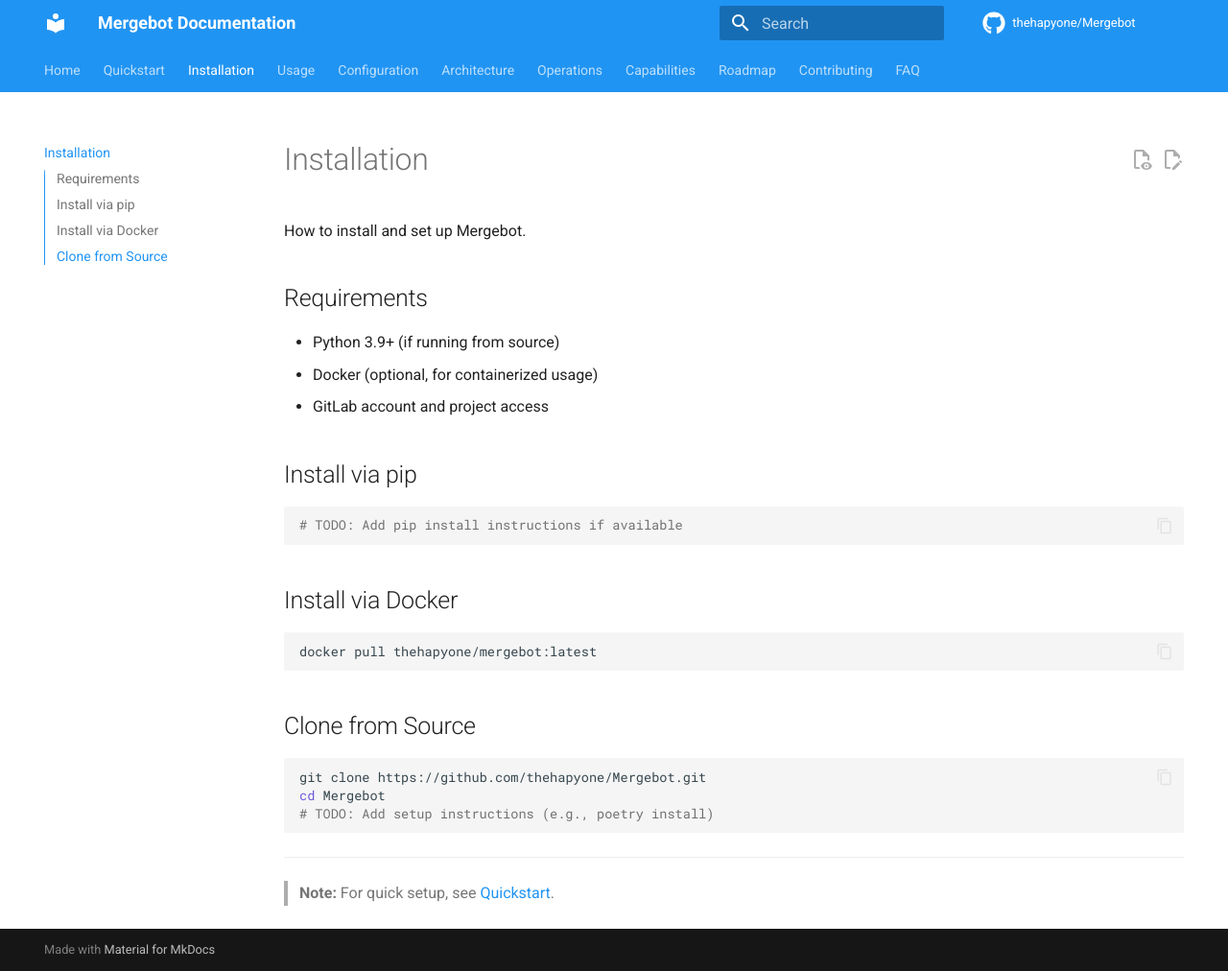
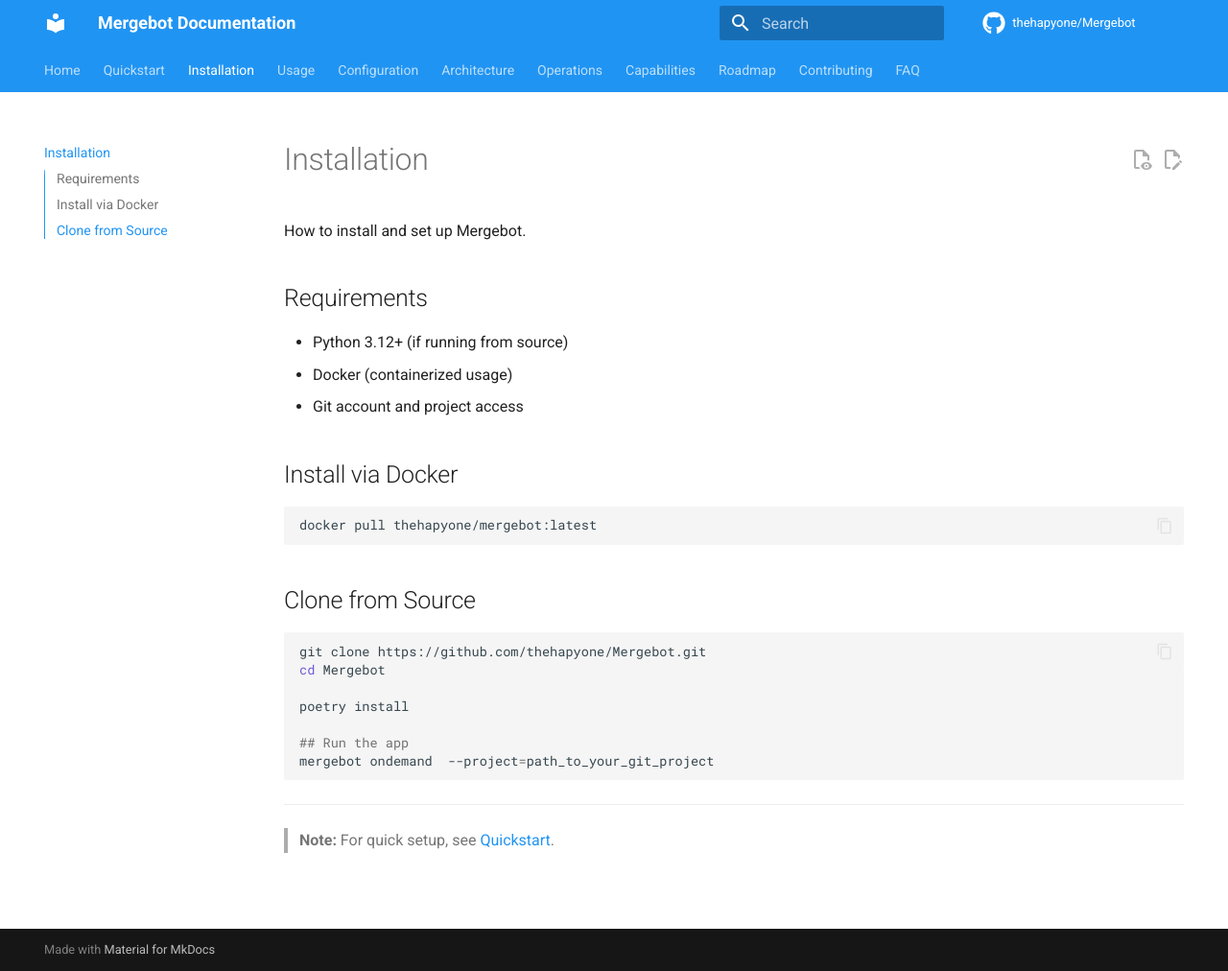
Before and after one commit to thehapyone/Mergebot, an MkDocs documentation site: the page built from docs/installation.md, in a window 1280 px wide and 1012 px high. Shown: the whole window at 96% size. Built offline with MkDocs 1.6.1 and Material for MkDocs 9.7.7, drawn with Linux system fonts in a browser that asks for light colours; comment, search, counter and statistics services are not loaded.

Commit message:
Update documentation for installation and setup; clean up mkdocs config
- Add and clarify poetry-based setup instructions in contributing and installation docs
- Update Python version requirement to 3.12+ and adjust dependency notes
- Reference installation guide in quickstart for clarity
- Remove outdated TODOs and unused mkdocs extensions
- Shorten site description in mkdocs.yml for conciseness

````diff
--- a/docs/installation.md
+++ b/docs/installation.md
@@ -4,15 +4,10 @@
 
 ## Requirements
 
-- Python 3.9+ (if running from source)
-- Docker (optional, for containerized usage)
-- GitLab account and project access
+- Python 3.12+ (if running from source)
+- Docker (containerized usage)
+- Git account and project access
 
-## Install via pip
-
-```bash
-# TODO: Add pip install instructions if available
-```
 
 ## Install via Docker
 
@@ -25,7 +20,11 @@
 ```bash
 git clone https://github.com/thehapyone/Mergebot.git
 cd Mergebot
-# TODO: Add setup instructions (e.g., poetry install)
+
+poetry install
+
+## Run the app
+mergebot ondemand  --project=path_to_your_git_project
 ```
 
 ---
--- a/mkdocs.yml
+++ b/mkdocs.yml
@@ -1,5 +1,5 @@
 site_name: Mergebot Documentation
-site_description: AI-powered code review and merge automation for GitLab
+site_description: AI-powered code review and merge automation
 site_author: The Mergebot Team
 repo_url: https://github.com/thehapyone/Mergebot
 site_url: https://thehapyone.github.io/Mergebot/
@@ -53,7 +53,6 @@
   - pymdownx.escapeall
   - pymdownx.striphtml
   - pymdownx.extra
-  - pymdownx.tasklist
   - pymdownx.saneheaders
 plugins:
   - search
````
Also changed, not shown: docs/contributing.md (+6 -5 lines), docs/quickstart.md (+1 -3 lines), docs/usage/cli_reference.md (+0 -2 lines).
